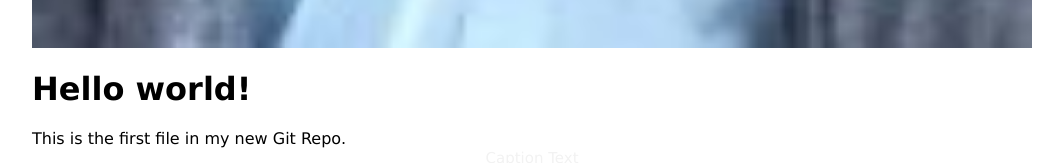
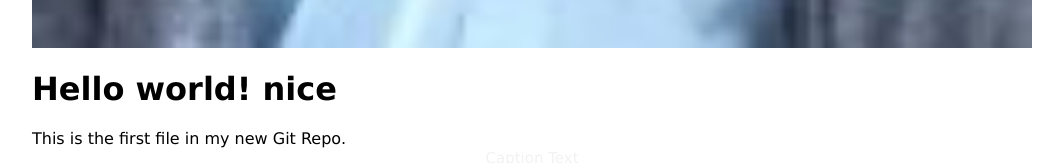
Before and after one commit to Kwarteng11/KITAAB, a plain HTML site: page index.html in a window 1280 px wide. Shown: the part 1410-1573 px from the top of the page, without its empty margins (108-1171 px from the left). Drawn offline with Linux system fonts and the light colour scheme.

Commit message:
updated index.html with emergency fix

```diff
--- a/index.html
+++ b/index.html
@@ -110,7 +110,7 @@ img {vertical-align: middle;}
   <img src="IMG_20181217_224130 (3).jpg" style="width:100%">
   <div class="text">Caption Text</div>
 </div>
-<h1>Hello world!</h1>
+<h1>Hello world! nice</h1>
 <p>This is the first file in my new Git Repo.</p>
 <p>A new line in our file!</p>
 
```
